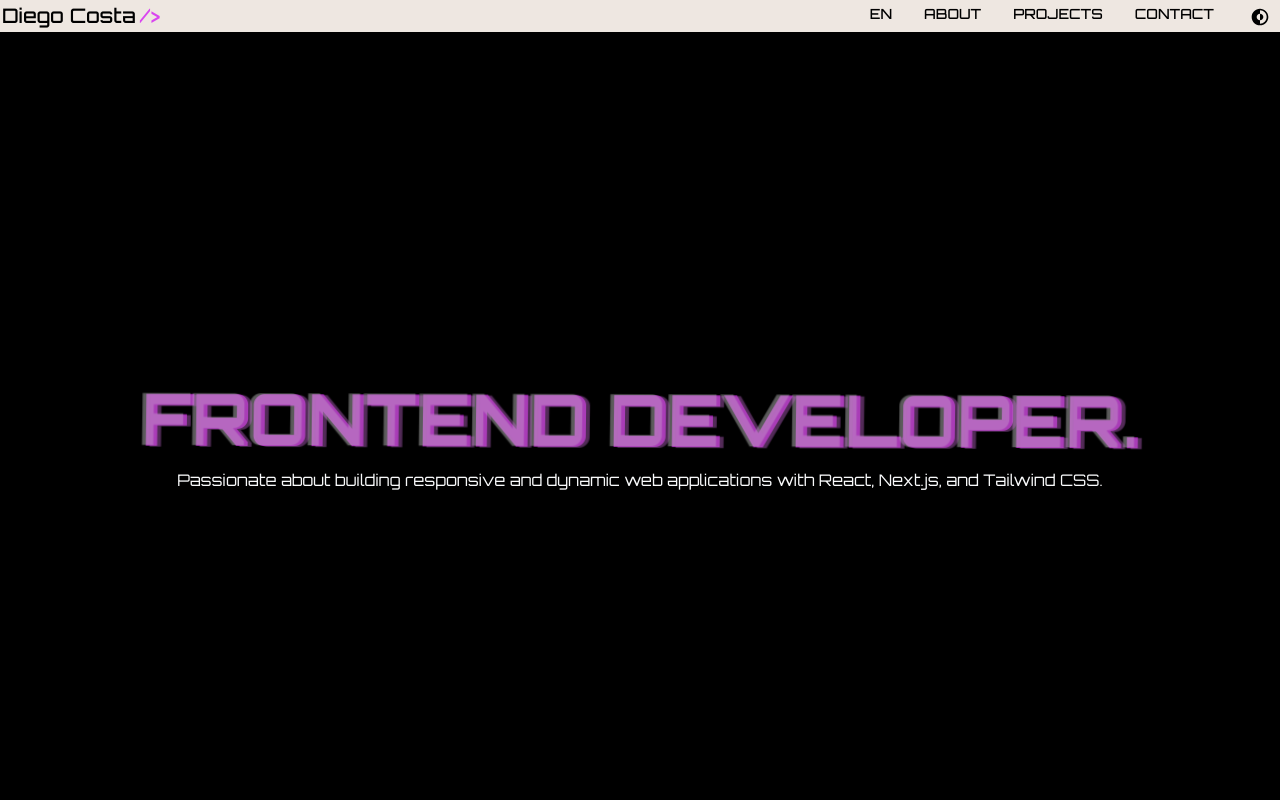
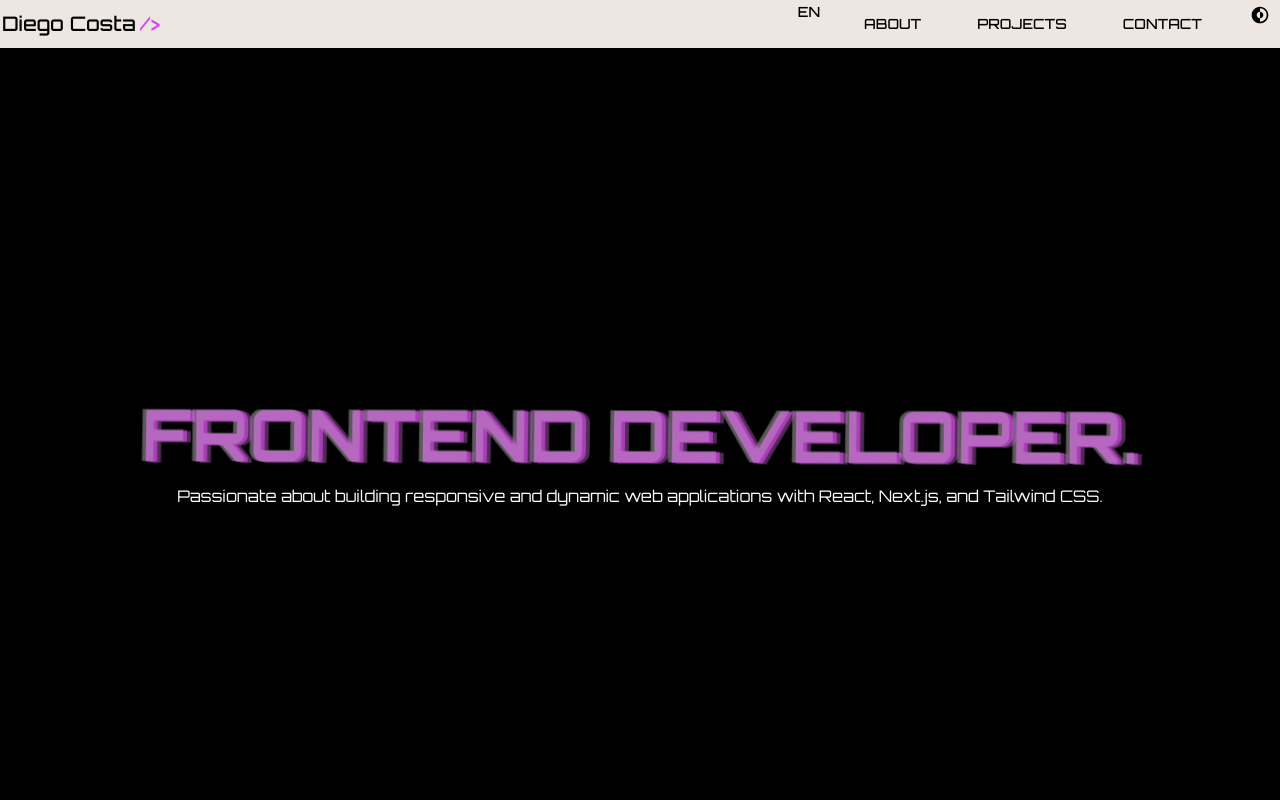
Before and after one commit to DiegoCstyles/portfolio, a Next.js app: page / in a window 1280 px wide. Shown: the top 800 px of the page. Built offline with nearby package versions, Linux system fonts and the light colour scheme.

Commit message:
Update NavbarPage.tsx

```diff
--- a/components/Navbar/NavbarPage.tsx
+++ b/components/Navbar/NavbarPage.tsx
@@ -30,7 +30,7 @@ const NavbarPage = ({ page, currentLanguage }: NavbarProps) => {
 
     return (
         <li>
-            <Link className="block text-sm p-3 rounded md:bg-transparent md:p-0 dark:text-white transition delay-100 duration-200 ease-in zoom-effect hover:bg-fuchsia-600/50"
+            <Link className="block text-sm p-3 dark:text-white transition delay-100 duration-200 ease-in zoom-effect hover:bg-fuchsia-600/50"
                 aria-current="page"
                 href={"/"+ page}>
                 {(translations[currentLanguage] as any)[page].toUpperCase()}
```
